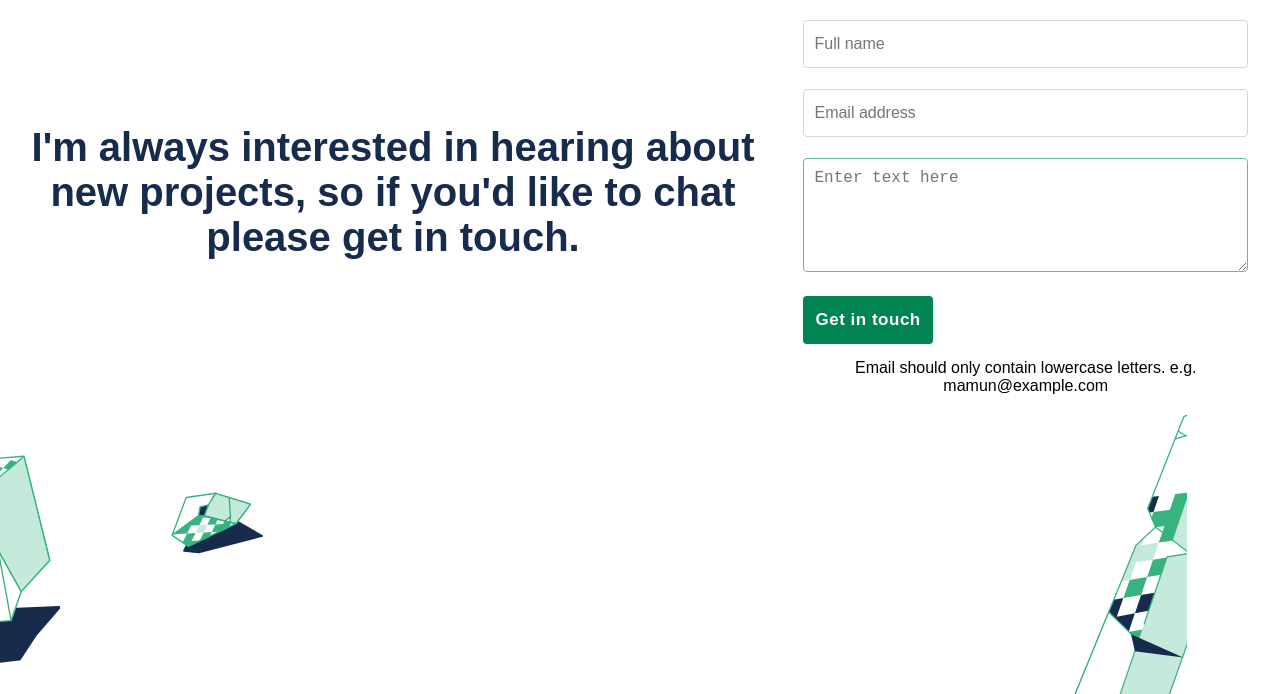
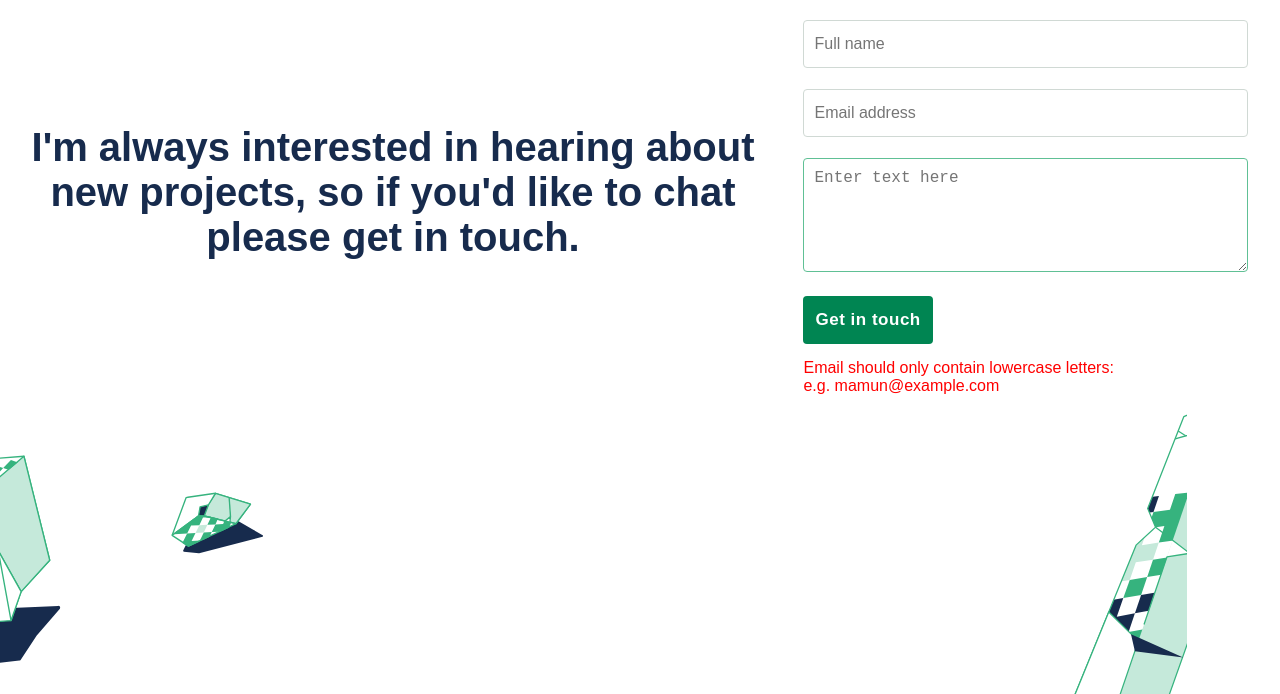
Before and after one commit to dev-mamun/microverse-portfolio, a website: page index.html in a window 1280 px wide. Shown: the part 2011-2705 px from the top of the page. Drawn offline with Linux system fonts and the light colour scheme.

Commit message:
Styled email error

```diff
--- a/assets/css/popup.css
+++ b/assets/css/popup.css
@@ -198,6 +198,12 @@
   width: 40%;
 }
 
+.error{
+  color: red;
+  width: 330px;
+  text-align: left;
+}
+
 @media (max-width: 700px) {
   .title-link {
     display: none;
@@ -242,4 +248,5 @@
     cursor: pointer;
     padding: 8px;
   }
+
 }
--- a/index.html
+++ b/index.html
@@ -177,7 +177,7 @@
                               maxlength="500" required></textarea>
                 </div>
                 <button type="submit" class="c-btn">Get in touch</button>
-                <div class="error">Email should only contain lowercase letters. e.g. mamun@example.com</div>
+                <div class="error">Email should only contain lowercase letters: e.g. mamun@example.com</div>
             </form>
         </article>
         <div class="c-img">
```
